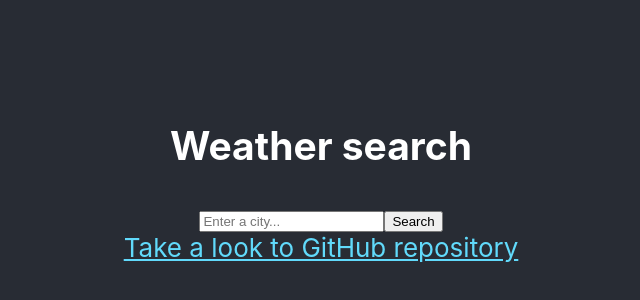
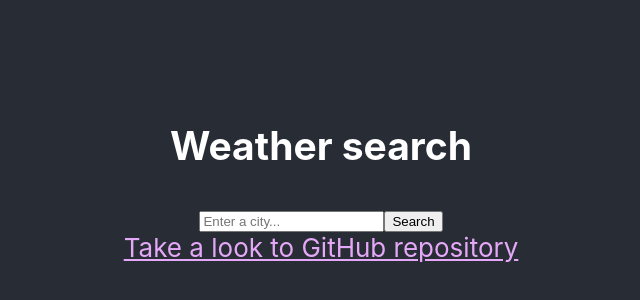
Before and after one commit to AndreaRolM/weather-react, a React (Create React App) app: page / in a window 1280 px wide. Shown: the part 224-524 px from the top of the page, without its empty margins (319-959 px from the left). Built offline with nearby package versions, Linux system fonts and the light colour scheme.

Commit message:
Changed link color

```diff
--- a/src/App.css
+++ b/src/App.css
@@ -25,7 +25,7 @@
 }
 
 .App-link {
-  color: #61dafb;
+  color: #e5a8f8;
 }
 
 @keyframes App-logo-spin {
```
